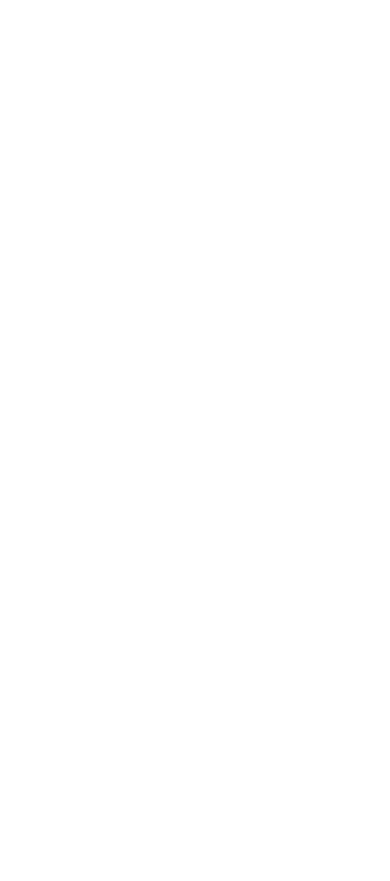
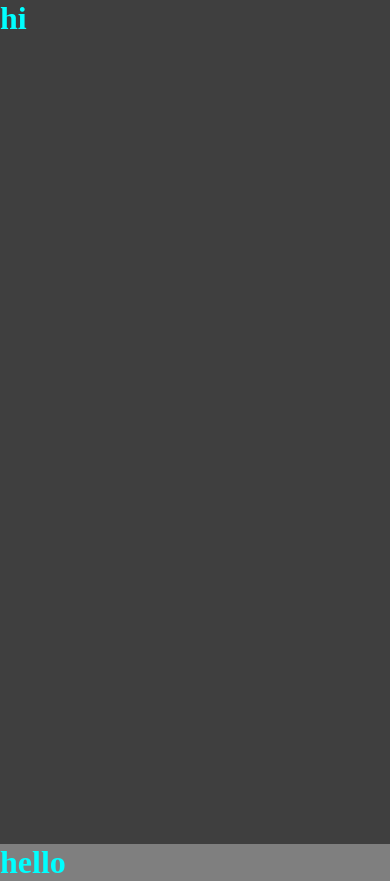
Before and after one commit to Danielle301/A3-Danielle, a plain HTML site: page index.html in a window 390 px wide. Before the commit the page ends 844 px from the top, so only its background shows below. Drawn offline with Linux system fonts and the light colour scheme.

Commit message:
responsive design

```diff
--- a/index.html
+++ b/index.html
@@ -4,6 +4,13 @@
     <meta charset="UTF-8" />
     <meta name="viewport" content="width=device-width, initial-scale=1.0" />
     <title>Document</title>
+    <link rel="stylesheet" href="style.css" />
+    <link rel="stylesheet" href="java.js" />
   </head>
-  <body></body>
+  <body>
+    <div class="imageOverlay">
+      <h1>hi</h1>
+    </div>
+    <h1>hello</h1>
+  </body>
 </html>
```
